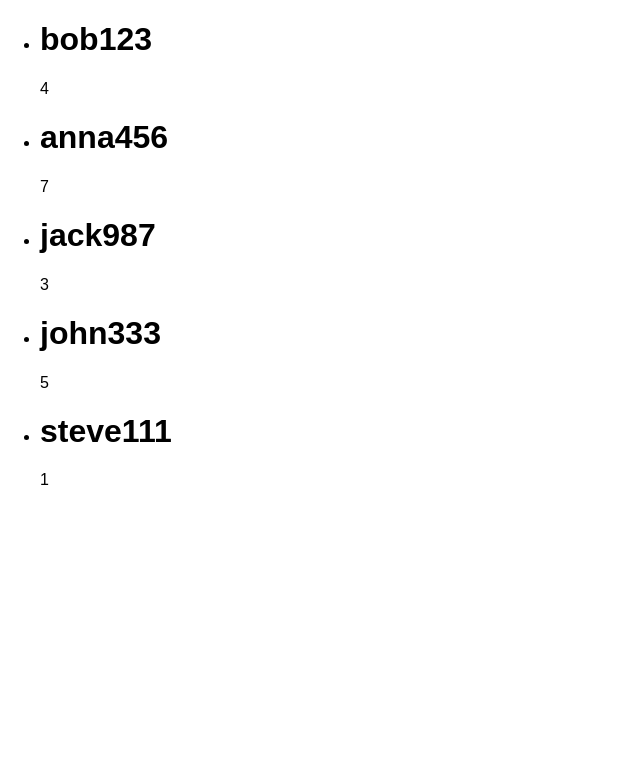
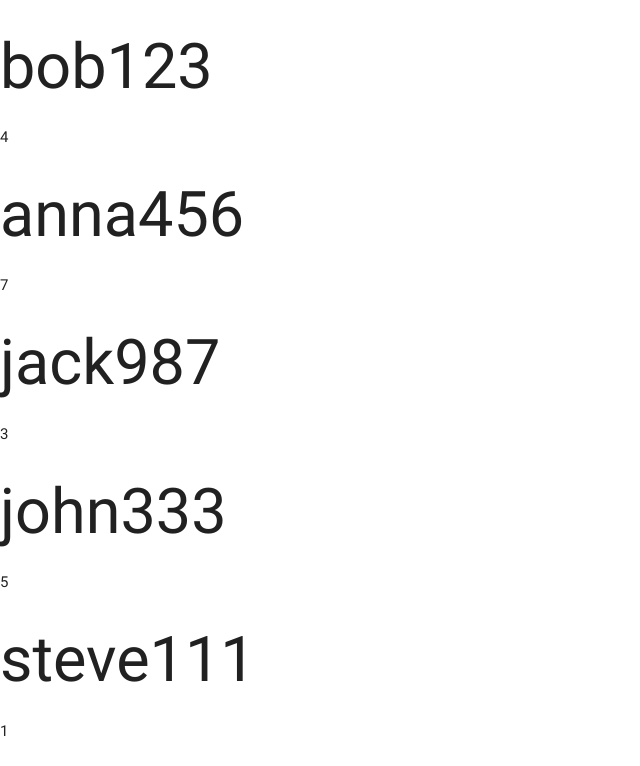
Before and after one commit to jackdbd/fullstack-express-react, a React (Create React App) app in the folder frontend/: page / in a window 1280 px wide. Shown: the top 766 px of the page, without its empty margins (0-640 px from the left). Built offline with nearby package versions, Linux system fonts and the light colour scheme.

Commit message:
Add materialize-css

```diff
--- a/frontend/package.json
+++ b/frontend/package.json
@@ -13,6 +13,7 @@
   },
   "dependencies": {
     "axios": "^0.18.0",
+    "materialize-css": "^0.100.2",
     "react": "^16.4.0",
     "react-dom": "^16.4.0",
     "react-redux": "^5.0.7",
--- a/frontend/src/index.css
+++ /dev/null
@@ -1,5 +0,0 @@
-body {
-  margin: 0;
-  padding: 0;
-  font-family: sans-serif;
-}
--- a/frontend/src/index.js
+++ b/frontend/src/index.js
@@ -3,7 +3,7 @@
 import { Provider } from "react-redux";
 import App from "./components/App";
 import store from "./store";
-import "./index.css";
+import "../node_modules/materialize-css/dist/css/materialize.min.css";
 
 ReactDOM.render(
   <Provider store={store}>
```
Also changed, not shown: 1 other file (tests, documents, lock files or other folders).
